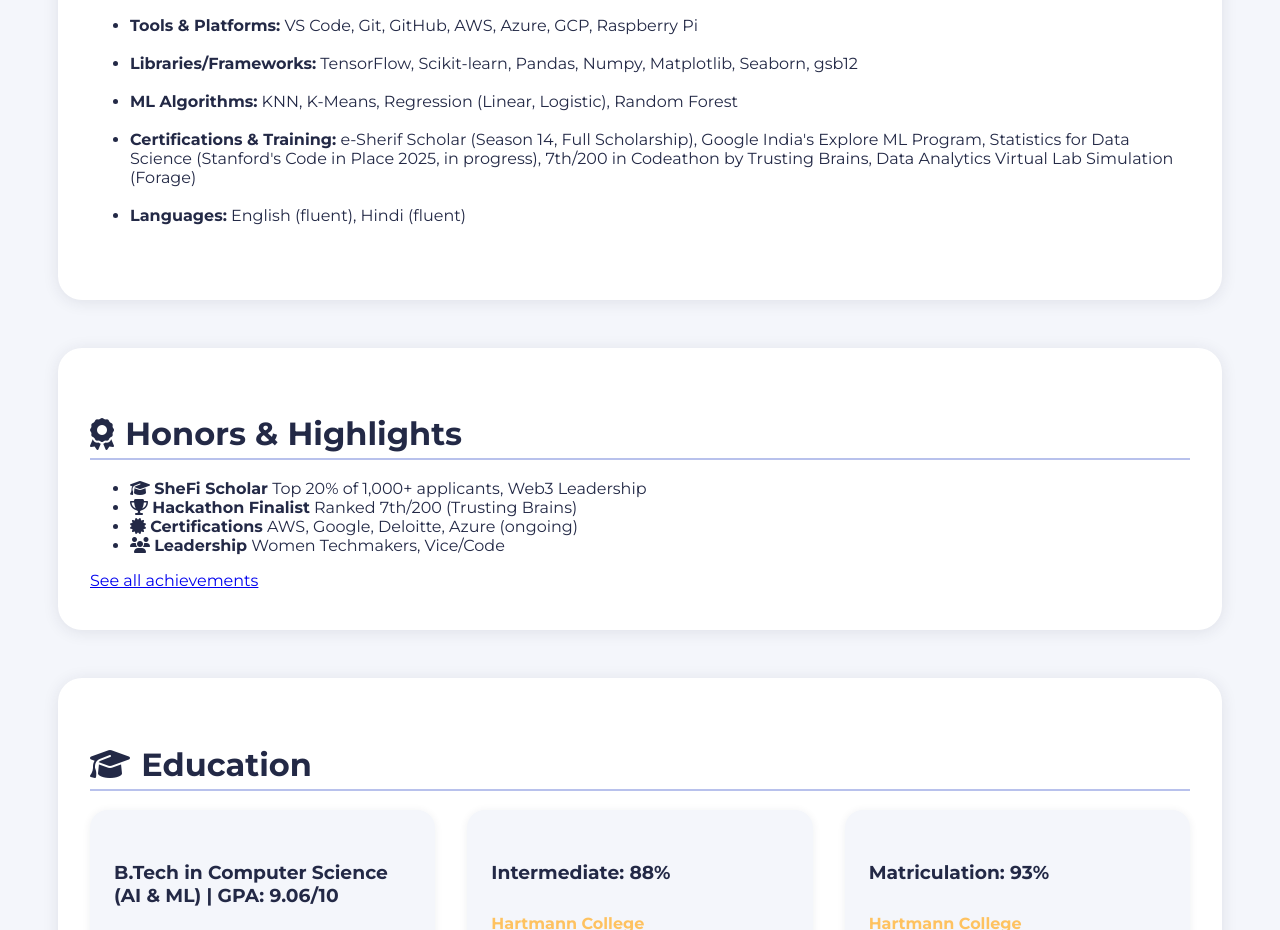
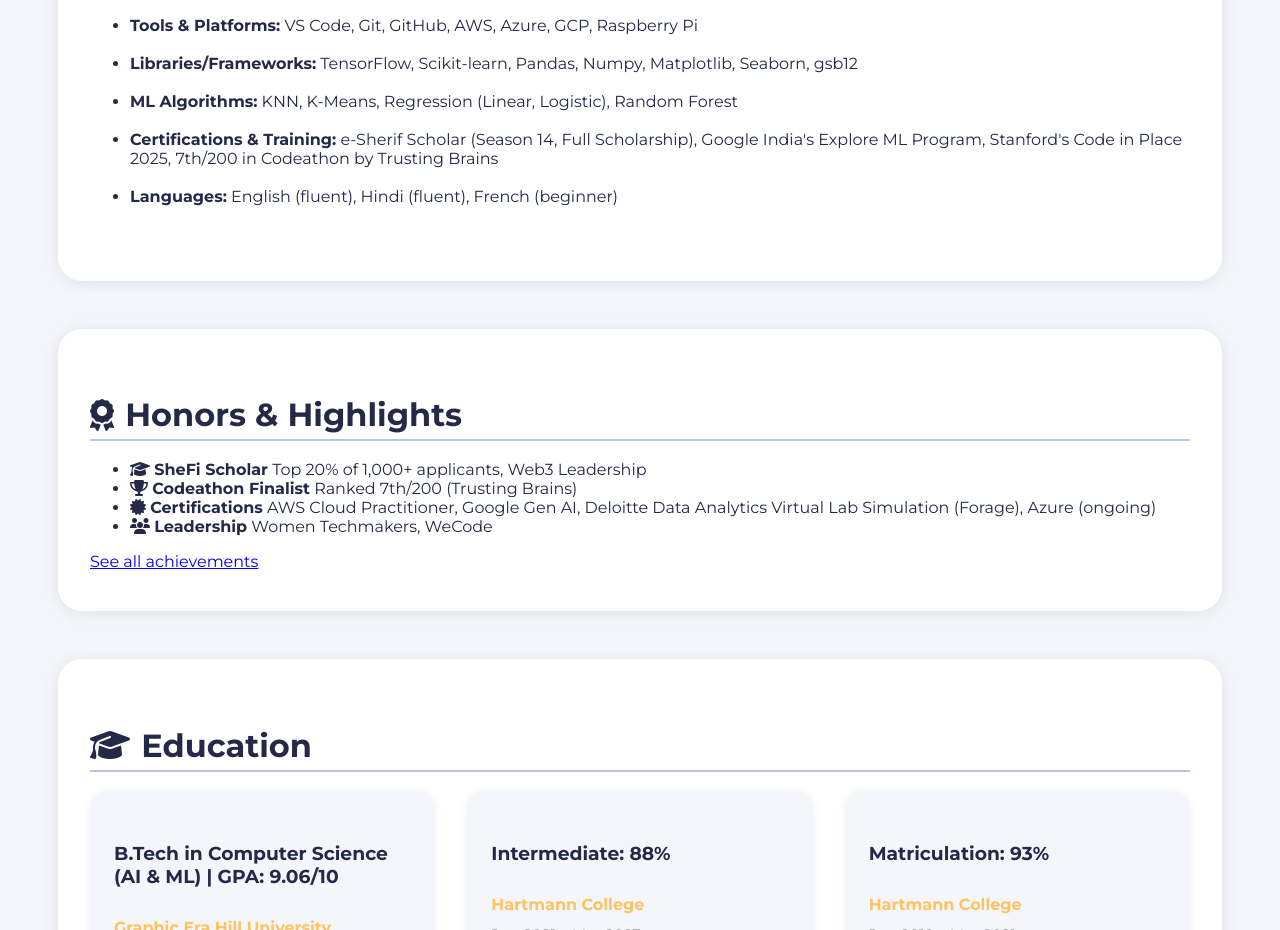
Before and after one commit to pmanocha07/Pavni_portfolio, a plain HTML site: page index.html in a window 1280 px wide. Shown: the part 2468-3398 px from the top of the page. Drawn offline with Linux system fonts and the light colour scheme.

Commit message:
minute changes

```diff
--- a/css/style.css
+++ b/css/style.css
@@ -72,15 +72,15 @@ body {
   color: #fff;
 }
 
-.section, .projects-section, .blog-section {
-  max-width: 900px;
+/* .section, .projects-section, .blog-section { */
+  /* max-width: 900px;
   margin: 2.5rem auto;
   background: var(--card-bg);
   border-radius: 0px;
   box-shadow: 0 2px 12px rgba(30,40,60,0.08);
   padding: 2.5rem 2rem;
   animation: fadeIn 0.8s ease;
-}
+} */
 
 h2 {
   color: var(--secondary);
@@ -114,7 +114,7 @@ nav.main-nav a:hover {
   border-bottom: 2px solid var(--primary);
 }
 
-.projects-list, .blog-list {
+/* .projects-list, .blog-list {
   display: grid;
   grid-template-columns: repeat(auto-fit, minmax(320px, 1fr));
   gap: 1.5rem;
@@ -131,8 +131,8 @@ nav.main-nav a:hover {
 }
 .projects-list li:hover, .blog-list li:hover {
   box-shadow: 0 4px 16px rgba(79,140,255,0.13);
-  transform: translateY(-4px) scale(1.02);
-}
+  transform: translateY(-4px) scale(1.02); */
+/* } */
 
 .nav-social {
   margin-left: 2rem;
@@ -195,11 +195,11 @@ button:hover, .btn:hover {
   to { opacity: 1; transform: translateY(0); }
 }
 
-@media (max-width: 900px) {
+/* @media (max-width: 900px) {
   .section, .projects-section, .blog-section {
     padding: 1.2rem 0.7rem;
   }
-}
+} */
 @media (max-width: 800px) {
   nav.main-nav {
     font-size: 0.95rem;
@@ -209,9 +209,9 @@ button:hover, .btn:hover {
     display: block;
     margin: 0.7rem 0 0 0;
   }
-  .projects-list, .blog-list {
+  /* .projects-list, .blog-list {
     grid-template-columns: 1fr;
-  }
+  } */
 }
 @media (max-width: 600px) {
   nav.main-nav {
--- a/index.html
+++ b/index.html
@@ -3,7 +3,7 @@
 <head>
     <meta charset="UTF-8">
     <meta name="viewport" content="width=device-width, initial-scale=1.0">
-    <title>First Last | Professional Portfolio</title>
+    <title>Pavni Manocha | Professional Portfolio</title>
     <link rel="stylesheet" href="css/style.css">
     <link rel="preconnect" href="https://fonts.googleapis.com">
     <link rel="preconnect" href="https://fonts.gstatic.com" crossorigin>
@@ -412,19 +412,19 @@
             <li><strong>Tools & Platforms:</strong> VS Code, Git, GitHub, AWS, Azure, GCP, Raspberry Pi</li><br>
             <li><strong>Libraries/Frameworks:</strong> TensorFlow, Scikit-learn, Pandas, Numpy, Matplotlib, Seaborn, gsb12</li><br>
             <li><strong>ML Algorithms:</strong> KNN, K-Means, Regression (Linear, Logistic), Random Forest</li><br>
-            <li><strong>Certifications & Training:</strong> e-Sherif Scholar (Season 14, Full Scholarship), Google India's Explore ML Program, Statistics for Data Science (Stanford's Code in Place 2025, in progress), 7th/200 in Codeathon by Trusting Brains, Data Analytics Virtual Lab Simulation (Forage)</li><br>
-            <li><strong>Languages:</strong> English (fluent), Hindi (fluent)</li><br>
+            <li><strong>Certifications & Training:</strong> e-Sherif Scholar (Season 14, Full Scholarship), Google India's Explore ML Program, Stanford's Code in Place 2025, 7th/200 in Codeathon by Trusting Brains</li><br>
+            <li><strong>Languages:</strong> English (fluent), Hindi (fluent), French (beginner)</li><br>
         </ul>
     </section>
 
     <!-- Honors & Highlights Section -->
     <section id="honors" class="section fade-in slide-in-left">
-        <h2 class="section-heading"><i class="fas fa-award"></i> Honors & Highlights</h2>
+        <h2 class="section-heading"><i class="fas fa-award"></i>Honors & Highlights</h2>
         <ul class="achievements-list">
             <li><i class="fas fa-graduation-cap"></i> <strong>SheFi Scholar</strong> <span>Top 20% of 1,000+ applicants, Web3 Leadership</span></li>
-            <li><i class="fas fa-trophy"></i> <strong>Hackathon Finalist</strong> <span>Ranked 7th/200 (Trusting Brains)</span></li>
-            <li><i class="fas fa-certificate"></i> <strong>Certifications</strong> <span>AWS, Google, Deloitte, Azure (ongoing)</span></li>
-            <li><i class="fas fa-users"></i> <strong>Leadership</strong> <span>Women Techmakers, Vice/Code</span></li>
+            <li><i class="fas fa-trophy"></i> <strong>Codeathon Finalist</strong> <span>Ranked 7th/200 (Trusting Brains)</span></li>
+            <li><i class="fas fa-certificate"></i> <strong>Certifications</strong> <span>AWS Cloud Practitioner, Google Gen AI, Deloitte Data Analytics Virtual Lab Simulation (Forage), Azure (ongoing)</span></li>
+            <li><i class="fas fa-users"></i> <strong>Leadership</strong> <span>Women Techmakers, WeCode</span></li>
         </ul>
         <a href="honors.html" class="see-all-link">See all achievements</a>
     </section>
```
Also changed, not shown: components/navbar.html (+1 -1 lines), education.html (+1 -1 lines), skills.html (+3 -3 lines).
